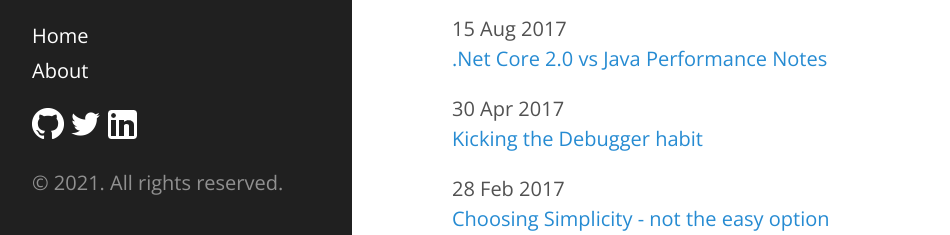
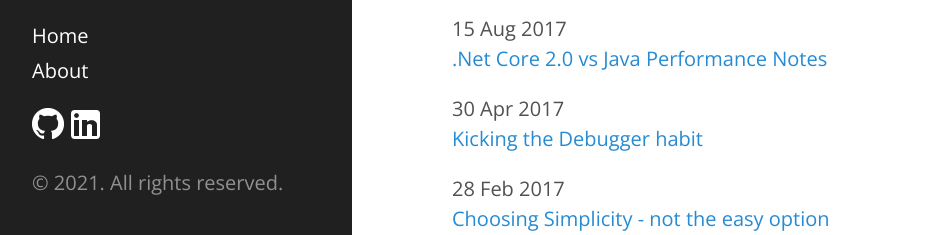
Before and after one commit to AnthonyLloyd/AnthonyLloyd.github.io, a Jekyll site: the page built from index.md, in a window 1280 px wide and 900 px high, scrolled down 512 px. Shown: the part 662-897 px from the top of the window, without its empty margins (8-958 px from the left). Built offline with Jekyll 4.4.1, drawn with Linux system fonts in a browser that asks for light colours; some web fonts are replaced; comment, search, counter and statistics services are not loaded.

Commit message:
remove twitter

```diff
--- a/_includes/sidebar.html
+++ b/_includes/sidebar.html
@@ -32,10 +32,6 @@
       <a href="https://github.com/AnthonyLloyd" style="text-decoration:none">
           <img src="/{{ site.baseurl }}public/GitHub-Mark-Light-32px.png" style="display:inline" />
       </a>
-      <a href="https://twitter.com/AnthonyLloyd123" style="text-decoration:none">
-          <img src="/{{ site.baseurl }}public/Twitter_logo_white_32.png" style="display:inline" />
-      </a>
-
       <a href="https://www.linkedin.com/in/anthony-lloyd" style="text-decoration:none">
           <img src="/{{ site.baseurl }}public/linkedin.png" style="display:inline" />
       </a>
```
